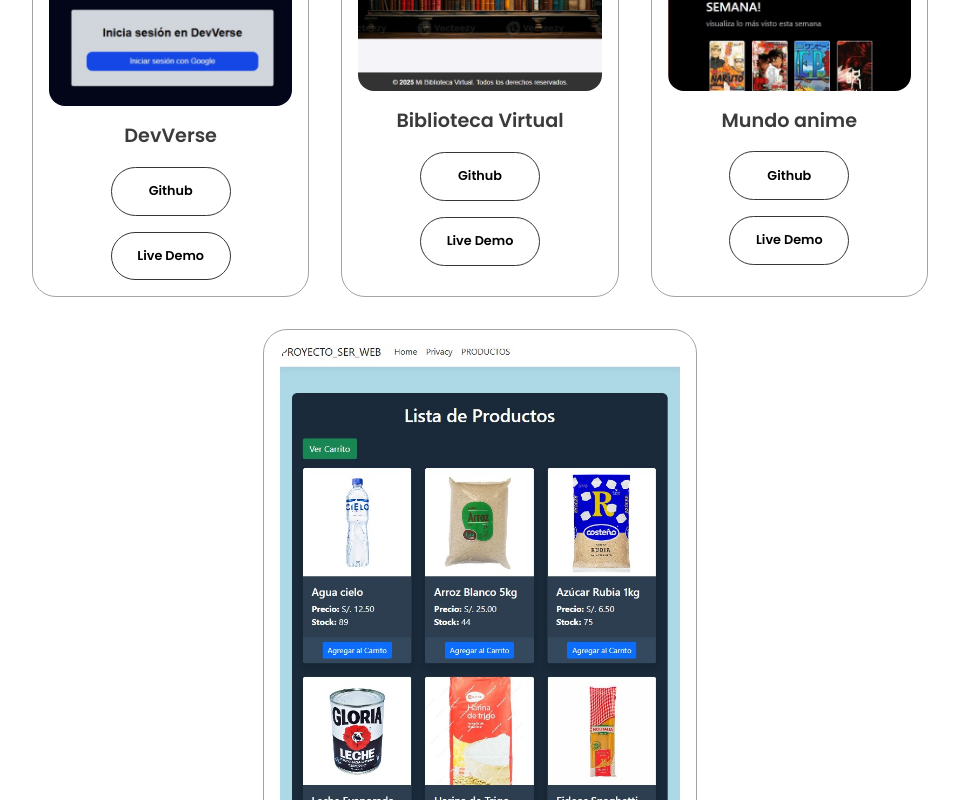
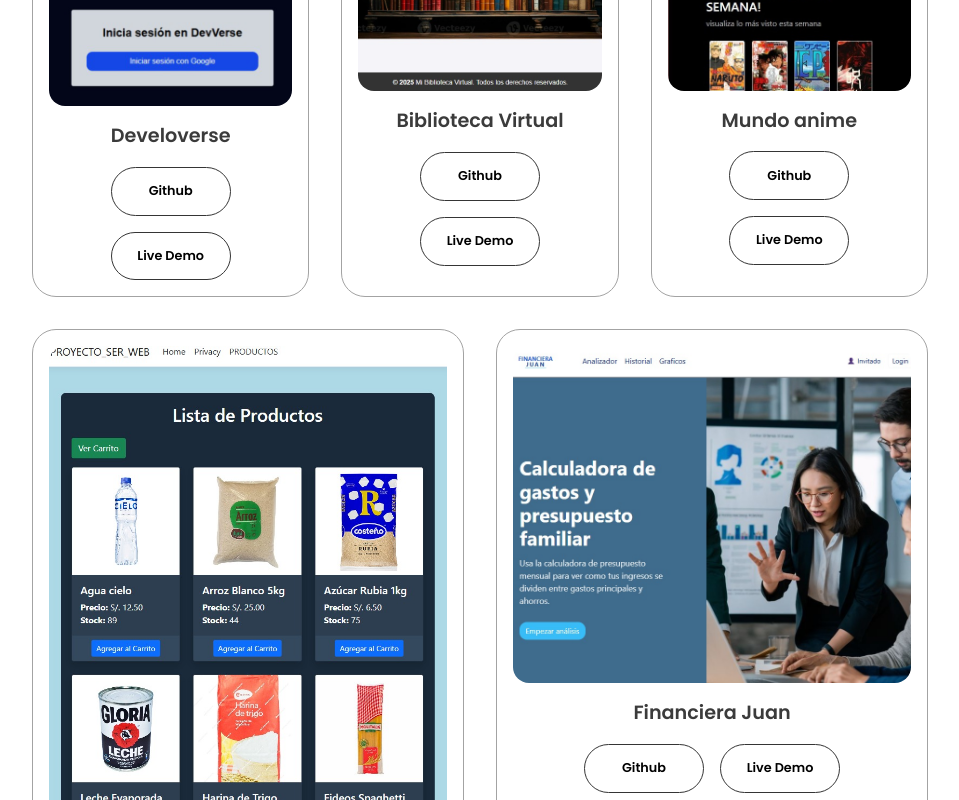
Before and after one commit to AldairBroncano/Portafolio-AldairBroncano, a React (Vite) app: page / in a window 1280 px wide. Shown: the part 2820-3620 px from the top of the page, without its empty margins (160-1119 px from the left). Built offline with nearby package versions, Linux system fonts and the light colour scheme.

Commit message:
Se añadio nuevo proyecto FinancieraJuan

```diff
--- a/src/App.jsx
+++ b/src/App.jsx
@@ -154,7 +154,7 @@
               onClick={() =>
                 window.open(
                   "https://www.linkedin.com/in/aldair-broncano-98327221b",
-                  "_blank"
+                  "_blank",
                 )
               }
               whileHover={{ scale: 1.04 }}
@@ -384,14 +384,16 @@
                   className="project-img"
                 />
               </div>
-              <h2 className="experience-sub-title project-title">DevVerse</h2>
+              <h2 className="experience-sub-title project-title">
+                Develoverse
+              </h2>
               <div className="btn-container">
                 <button
                   className="btn btn-color-2 project-btn"
                   onClick={() =>
                     window.open(
                       "https://github.com/AldairBroncano/DevVerse",
-                      "_blank"
+                      "_blank",
                     )
                   }
                 >
@@ -400,7 +402,7 @@
                 <button
                   className="btn btn-color-2 project-btn"
                   onClick={() =>
-                    window.open("https://deversee.netlify.app/", "_blank")
+                    window.open("https://develoverse.netlify.app/", "_blank")
                   }
                 >
                   Live Demo
@@ -430,7 +432,7 @@
                   onClick={() =>
                     window.open(
                       "https://github.com/AldairBroncano/proyecto_app_web",
-                      "_blank"
+                      "_blank",
                     )
                   }
                 >
@@ -441,7 +443,7 @@
                   onClick={() =>
                     window.open(
                       "https://github.com/AldairBroncano/proyecto_app_web",
-                      "_blank"
+                      "_blank",
                     )
                   }
                 >
@@ -472,7 +474,7 @@
                   onClick={() =>
                     window.open(
                       "https://github.com/AldairBroncano/Proyecto---Mundo-Anime",
-                      "_blank"
+                      "_blank",
                     )
                   }
                 >
@@ -483,7 +485,7 @@
                   onClick={() =>
                     window.open(
                       "https://github.com/AldairBroncano/Proyecto---Mundo-Anime",
-                      "_blank"
+                      "_blank",
                     )
                   }
                 >
@@ -513,7 +515,7 @@
                   onClick={() =>
                     window.open(
                       "https://github.com/AldairBroncano/PROYECTO_SER_WEB",
-                      "_blank"
+                      "_blank",
                     )
                   }
                 >
@@ -524,8 +526,47 @@
                   onClick={() =>
                     window.open(
                       "https://github.com/AldairBroncano/PROYECTO_SER_WEB",
-                      "_blank"
+                      "_blank",
                     )
+                  }
+                >
+                  Live Demo
+                </button>
+              </div>
+            </motion.div>
+
+            <motion.div
+              whileHover={{ scale: 1.04 }}
+              whileTap={{ scale: 0.4 }}
+              transition={{ duration: 0.4 }}
+              className="details-container color-container"
+            >
+              <div className="article-container">
+                <img
+                  src="./images/project-5.png"
+                  alt="Project 3"
+                  className="project-img"
+                />
+              </div>
+              <h2 className="experience-sub-title project-title">
+                Financiera Juan
+              </h2>
+              <div className="btn-container">
+                <button
+                  className="btn btn-color-2 project-btn"
+                  onClick={() =>
+                    window.open(
+                      "https://github.com/AldairBroncano/FinancieraJuan",
+                      "_blank",
+                    )
+                  }
+                >
+                  Github
+                </button>
+                <button
+                  className="btn btn-color-2 project-btn"
+                  onClick={() =>
+                    window.open("https://financierajuan.netlify.app", "_blank")
                   }
                 >
                   Live Demo
```
Also changed, not shown: public/images/project-5.png (added).
